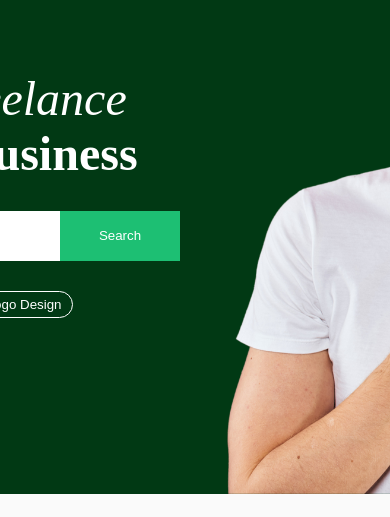
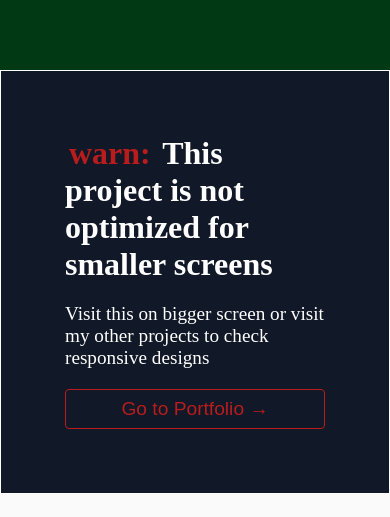
Before and after one commit to sahilsz/Fiverr-Clone, a React (Vite) app: page / in a window 390 px wide. Shown: the part 183-700 px from the top of the page. Built offline with nearby package versions, Linux system fonts and the light colour scheme; grey boxes are pictures that could not be loaded.

Commit message:
Add warning for viewing in smaller screens

```diff
--- a/src/App.jsx
+++ b/src/App.jsx
@@ -1,5 +1,7 @@
+import { Link } from "react-router-dom";
+import { createBrowserRouter, RouterProvider, Outlet } from "react-router-dom";
+
 import Navbar from "./components/navbar/Navbar";
-import { createBrowserRouter, RouterProvider, Outlet } from "react-router-dom";
 import Footer from "./components/footer/Footer";
 import Home from "./pages/home/Home";
 import Gigs from "./pages/gigs/Gigs";
@@ -14,11 +16,28 @@ import Login from "./pages/login/Login";
 function App() {
   const Layout = () => {
     return (
-      <div className="app">
-        <Navbar />
-        <Outlet />
-        <Footer />
-      </div>
+      <>
+        <div className="app">
+          <Navbar />
+          <Outlet />
+          <Footer />
+        </div>
+        <div className="warn-container">
+          <div className="warning">
+            <h1>
+              <span>warn:</span> This project is not optimized for smaller
+              screens
+            </h1>
+            <p>
+              Visit this on bigger screen or visit my other projects to check
+              responsive designs
+            </p>
+            <Link to="/sahils.in">
+              <button>Go to Portfolio &rarr;</button>
+            </Link>
+          </div>
+        </div>
+      </>
     );
   };
   const router = createBrowserRouter([
--- a/src/index.css
+++ b/src/index.css
@@ -7,3 +7,60 @@
   text-decoration: none;
   color: inherit;
 }
+
+@media screen and (max-width: 1080px) {
+  .warn-container {
+    display: flex;
+    align-items: center;
+    justify-content: center;
+    width: 100%;
+    position: fixed;
+    top: 30%;
+    /* min-height: 15rem; */
+  }
+
+  .warning {
+    background: #111827;
+    color: white;
+    border: 1px solid white;
+    display: flex;
+    flex-direction: column;
+    padding: 4rem;
+    gap: 20px;
+    z-index: 99999;
+  }
+
+  .warning span {
+    color: #b91c1c;
+    padding: 4px;
+    /* background: #fca5a598; */
+  }
+
+  .warning p {
+    font-size: 1.2rem;
+  }
+
+  .warning button {
+    background-color: transparent;
+    border: none;
+    border: 1px solid #b91c1c;
+    width: 100%;
+    padding: 0.5rem;
+    color: #b91c1c;
+    font-size: 1.2rem;
+    cursor: pointer;
+    border-radius: 4px;
+  }
+  .warning button:hover {
+    background-color: #b91c1c;
+    color: white;
+    transition: all 0.5s;
+    border: none;
+  }
+}
+
+@media screen and (min-width: 1080px) {
+  .warning {
+    display: none;
+  }
+}
```
